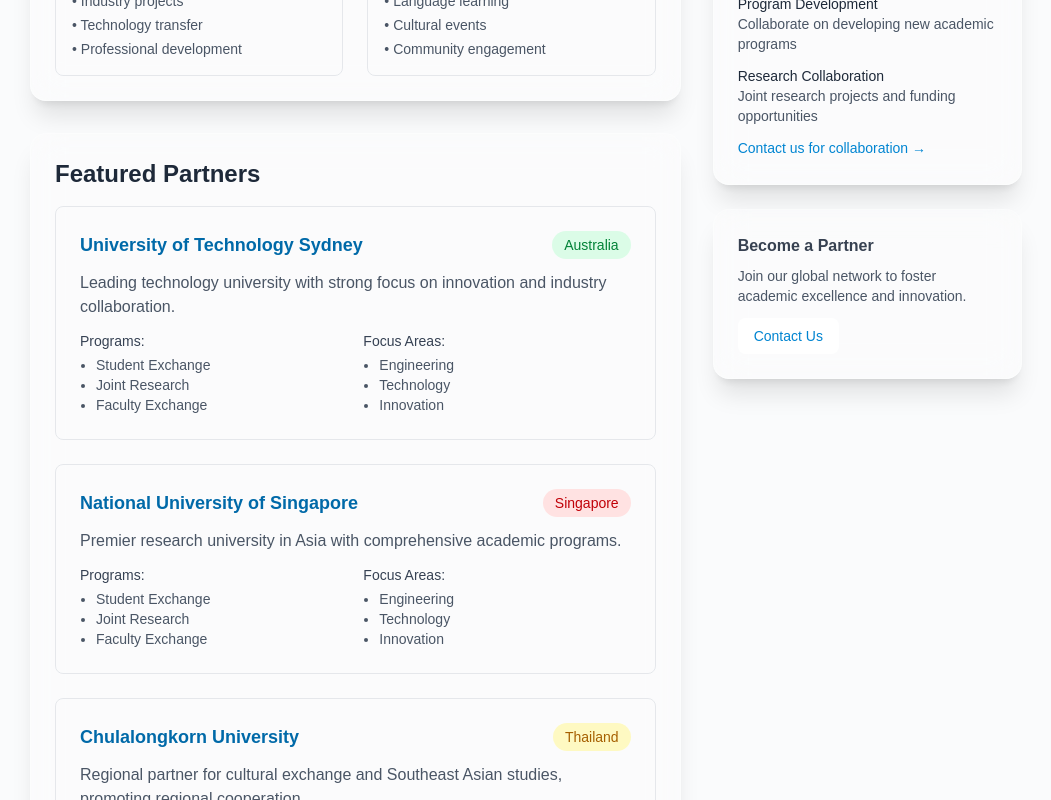
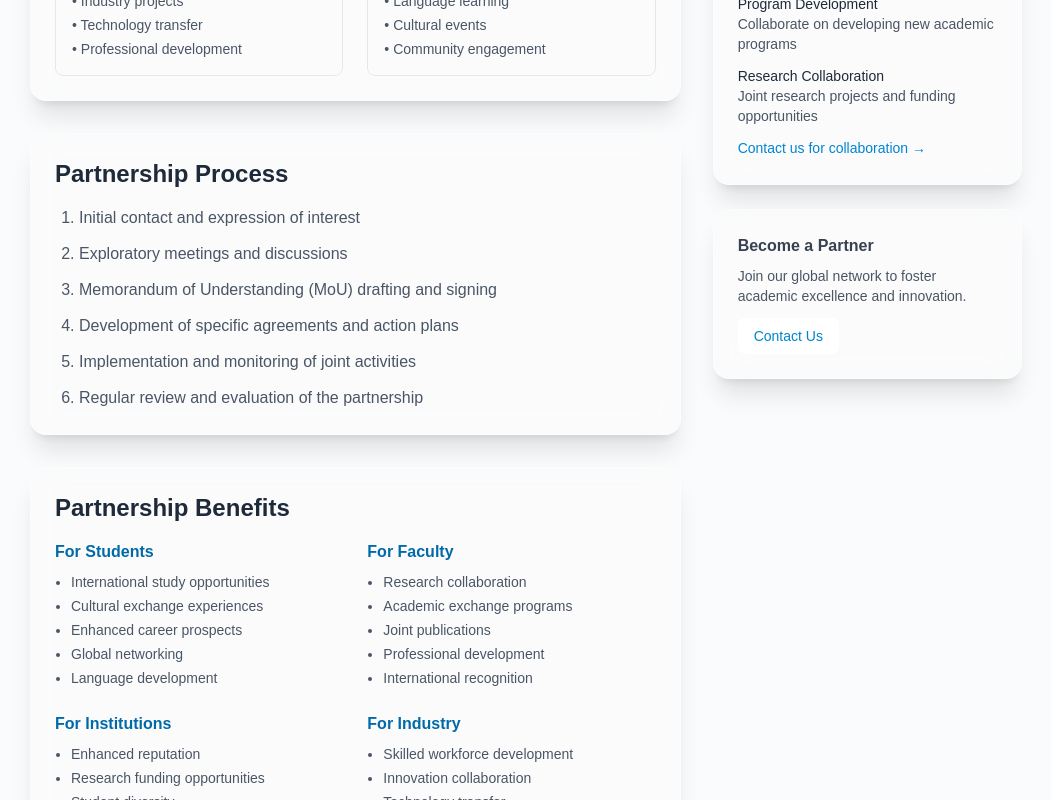
Before and after one commit to Aqeelbmh/iro_unsika, a Next.js app: page /programs/partnerships in a window 1280 px wide. Shown: the part 1000-1800 px from the top of the page, without its empty margins (114-1165 px from the left). Built offline with nearby package versions, Linux system fonts and the light colour scheme.

Commit message:
Remove featured partners section from partnerships program page

```diff
--- a/src/app/programs/partnerships/page.tsx
+++ b/src/app/programs/partnerships/page.tsx
@@ -125,93 +125,27 @@
             </motion.div>
           </motion.section>
 
-          {/* Featured Partners */}
+          {/* Partnership Process */}
           <motion.section
             {...fadeInUp}
-            transition={{ duration: 0.7, delay: 0.2, ease: 'easeOut' }}
+            transition={{ duration: 0.7, delay: 0.1, ease: 'easeOut' }}
             className="bg-white/20 backdrop-blur-lg border border-white/30 rounded-2xl shadow-xl p-6"
           >
-            <h2 className="text-2xl font-bold text-gray-800 mb-4">Featured Partners</h2>
-            <motion.div
+            <h2 className="text-2xl font-bold text-gray-800 mb-4">Partnership Process</h2>
+            <motion.ol
               variants={staggerContainer}
               initial="initial"
               whileInView="animate"
               viewport={{ once: true }}
-              className="space-y-6"
+              className="list-decimal pl-6 text-gray-600 space-y-3"
             >
-              {[
-                {
-                  name: 'University of Technology Sydney',
-                  country: 'Australia',
-                  countryColor: 'bg-green-100 text-green-700',
-                  desc: 'Leading technology university with strong focus on innovation and industry collaboration.',
-                  programs: ['Student Exchange', 'Joint Research', 'Faculty Exchange'],
-                  focusAreas: ['Engineering', 'Technology', 'Innovation']
-                },
-                {
-                  name: 'National University of Singapore',
-                  country: 'Singapore',
-                  countryColor: 'bg-red-100 text-red-700',
-                  desc: 'Premier research university in Asia with comprehensive academic programs.',
-                  programs: ['Student Exchange', 'Joint Research', 'Faculty Exchange'],
-                  focusAreas: ['Engineering', 'Technology', 'Innovation']
-                },
-                {
-                  name: 'Chulalongkorn University',
-                  country: 'Thailand',
-                  countryColor: 'bg-yellow-100 text-yellow-700',
-                  desc: 'Regional partner for cultural exchange and Southeast Asian studies, promoting regional cooperation.',
-                  programs: ['Cultural Exchange', 'Language Programs', 'Regional Studies'],
-                  focusAreas: ['Languages', 'Culture', 'Regional Studies']
-                },
-              ].map((partner, index) => (
-                <motion.div
-                  key={index}
-                  variants={staggerItem}
-                  whileHover={{ scale: 1.02 }}
-                  className="border border-gray-200 rounded-lg p-6"
-                >
-                  <div className="flex items-start justify-between mb-3">
-                    <h3 className="font-semibold text-sky-700 text-lg">{partner.name}</h3>
-                    <motion.span
-                      whileHover={{ scale: 1.05 }}
-                      className={`${partner.countryColor} px-3 py-1 rounded-full text-sm font-medium`}
-                    >
-                      {partner.country}
-                    </motion.span>
-                  </div>
-                  <p className="text-gray-600 mb-3">{partner.desc}</p>
-                  <div className="grid grid-cols-1 md:grid-cols-2 gap-4 text-sm">
-                    <div>
-                      <span className="font-medium text-gray-700">Programs:</span>
-                      <motion.ul
-                        variants={staggerContainer}
-                        className="list-disc pl-4 text-gray-600 mt-1"
-                      >
-                        {partner.programs.map((program, programIndex) => (
-                          <motion.li key={programIndex} variants={staggerItem}>
-                            {program}
-                          </motion.li>
-                        ))}
-                      </motion.ul>
-                    </div>
-                    <div>
-                      <span className="font-medium text-gray-700">Focus Areas:</span>
-                      <motion.ul
-                        variants={staggerContainer}
-                        className="list-disc pl-4 text-gray-600 mt-1"
-                      >
-                        {partner.focusAreas.map((area, areaIndex) => (
-                          <motion.li key={areaIndex} variants={staggerItem}>
-                            {area}
-                          </motion.li>
-                        ))}
-                      </motion.ul>
-                    </div>
-                  </div>
-                </motion.div>
-              ))}
-            </motion.div>
+              <motion.li variants={staggerItem}>Initial contact and expression of interest</motion.li>
+              <motion.li variants={staggerItem}>Exploratory meetings and discussions</motion.li>
+              <motion.li variants={staggerItem}>Memorandum of Understanding (MoU) drafting and signing</motion.li>
+              <motion.li variants={staggerItem}>Development of specific agreements and action plans</motion.li>
+              <motion.li variants={staggerItem}>Implementation and monitoring of joint activities</motion.li>
+              <motion.li variants={staggerItem}>Regular review and evaluation of the partnership</motion.li>
+            </motion.ol>
           </motion.section>
 
           {/* Partnership Benefits */}
```
